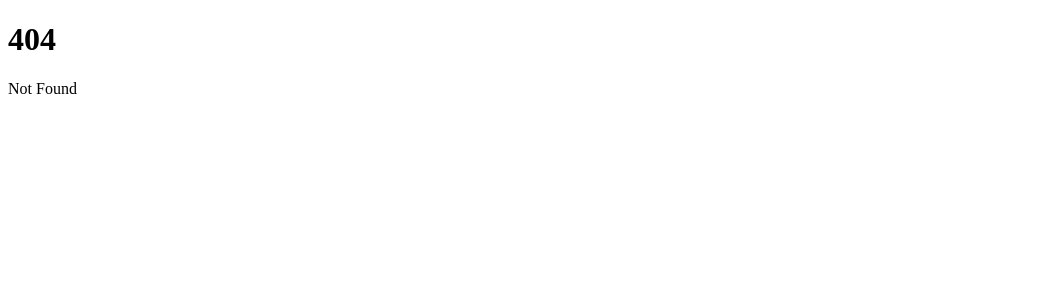
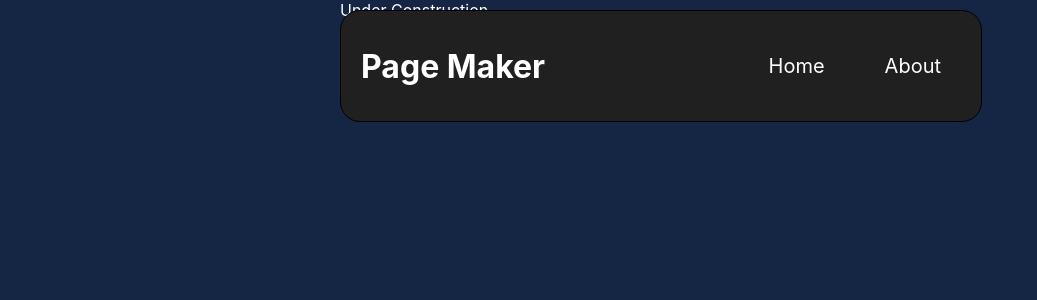
Before and after one commit to DiazNugraha/markdown-to-pages-converter-fe, a SvelteKit app: page /about in a window 1280 px wide. Before the commit this address had no page. Shown: the top 300 px of the page, without its empty margins (0-1037 px from the left). Built offline with nearby package versions, Linux system fonts and the light colour scheme.

Commit message:
feat: layout navigation and input form

```diff
--- /dev/null
+++ b/src/app.css
@@ -0,0 +1,9 @@
+body {
+    font-family: -apple-system, BlinkMacSystemFont, 'Segoe UI', Roboto, Oxygen, Ubuntu, Cantarell, 'Open Sans', 'Helvetica Neue', sans-serif;
+    font-size: 16px;
+    max-width: 600px;
+    margin: 0 auto;
+    padding: 0px;
+    background-color: #152645;
+    color: white;
+}
--- /dev/null
+++ b/src/routes/+layout.svelte
@@ -0,0 +1,56 @@
+<script>
+  import "../app.css";
+</script>
+
+<div class="container">
+    <div class="card-container">
+        <h1 class="title">Page Maker</h1>
+        <div class="actions">
+            <a href="/" class="nav-button">Home</a>
+            <a href="/about" class="nav-button">About</a>
+        </div>
+    </div>
+  <slot />
+</div>
+
+<style>
+    .container {
+        width: 100%;
+        height: 100vh;
+        position: relative;
+    }
+
+    .card-container {
+        width: 100%;
+        height: 100px;
+        background-color: #202020;
+        position: absolute;
+        top: 10px;
+        left: 0;
+        border: 1px solid black;
+        padding: 5px 20px;
+        border-radius: 20px;
+        display: flex;
+        align-items: center;
+        justify-content: space-between;
+    }
+
+    .actions {
+        display: flex;
+        gap: 20px;
+    }
+
+    .nav-button {
+        text-decoration: none;
+        color: white;
+        font-size: 20px;
+        padding: 10px 20px;
+        background-color: transparent;
+        border-radius: 10px;
+    }
+
+    .nav-button:hover {
+        background-color: black;
+    }
+
+</style>
--- a/src/routes/+page.svelte
+++ b/src/routes/+page.svelte
@@ -1,2 +1,129 @@
-<h1>Welcome to SvelteKit</h1>
-<p>Visit <a href="https://kit.svelte.dev">kit.svelte.dev</a> to read the documentation</p>
+<script lang="ts">
+  import { writable } from "svelte/store";
+
+  let isReady: boolean = false;
+  const file = writable<File | undefined>(undefined);
+  let errorMessage: string | null = null;
+  let fileInput: HTMLInputElement;
+
+  function handleSubmit() {
+    if (!isReady) return console.log("not ready");
+    console.log("Ready to submit ", file);
+  }
+
+  function handleLoad(
+    event: Event & {
+      currentTarget: EventTarget & HTMLInputElement;
+    }
+  ) {
+    if (event.target instanceof HTMLInputElement && event.target.files) {
+      const zipRegex = /\.zip$/;
+      if (!zipRegex.test(event.target.files[0].name)) {
+        errorMessage = "File must be a zip file";
+        return;
+      } else {
+        errorMessage = null;
+      }
+      const eventInput = event.target.files[0];
+      file.set(eventInput);
+    }
+    isReady = true;
+  }
+
+  function handleReset() {
+    isReady = false;
+    file.set(undefined);
+    errorMessage = null;
+    fileInput.value = "";
+  }
+</script>
+
+<div class="container">
+  <h1>Drop your files here</h1>
+  <div class="input-wrapper">
+    <input
+      type="file"
+      accept=".zip"
+      bind:value={$file}
+      bind:this={fileInput}
+      class="input-field"
+      class:active-read={isReady}
+      id=""
+      on:input={(e) => handleLoad(e)}
+    />
+    <button class="reset-button" on:click={() => handleReset()}>X</button>
+  </div>
+  {#if errorMessage}
+    <p class="error-message">{errorMessage}</p>
+  {/if}
+  {#if isReady}
+    <button class="action-button" on:click={() => handleSubmit()}>
+      Generate
+    </button>
+  {/if}
+</div>
+
+<style>
+  .container {
+    width: 100%;
+    height: 100%;
+    display: flex;
+    flex-direction: column;
+    align-items: center;
+    justify-content: center;
+    gap: 20px 0;
+  }
+
+  .input-wrapper {
+    width: 100%;
+    display: flex;
+    align-items: center;
+    justify-content: center;
+  }
+
+  .input-field {
+    background-color: transparent;
+    padding: 20px;
+    border: 1px solid black;
+    border-top-left-radius: 10px;
+    border-bottom-left-radius: 10px;
+    border-right: transparent;
+  }
+
+  .reset-button {
+    padding: 20px;
+    background-color: red;
+    font-size: large;
+    color: white;
+    border: 1px solid black;
+    border-left: transparent;
+    border-top-right-radius: 10px;
+    border-bottom-right-radius: 10px;
+    cursor: pointer;
+  }
+
+  .action-button {
+    width: 40%;
+    height: 100px;
+    padding: 10px 20px;
+    background-color: #202020;
+    font-size: large;
+    color: white;
+    border: 1px solid black;
+    border-radius: 10px;
+    cursor: pointer;
+  }
+
+  .action-button:hover {
+    background-color: black;
+    color: white;
+  }
+
+  .active-read {
+    border: 1px solid blue;
+  }
+
+  .error-message {
+    color: red;
+  }
+</style>
--- /dev/null
+++ b/src/routes/about/+page.svelte
@@ -0,0 +1 @@
+<div>Under Construction</div>
```
